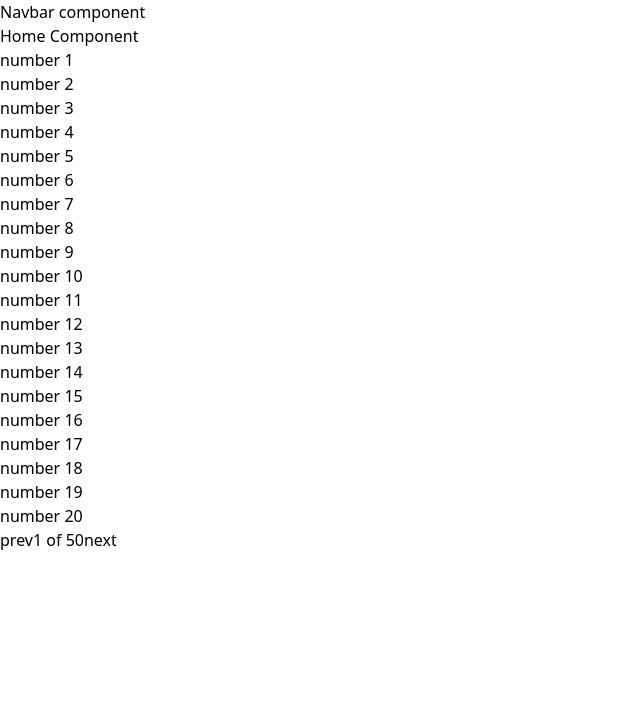
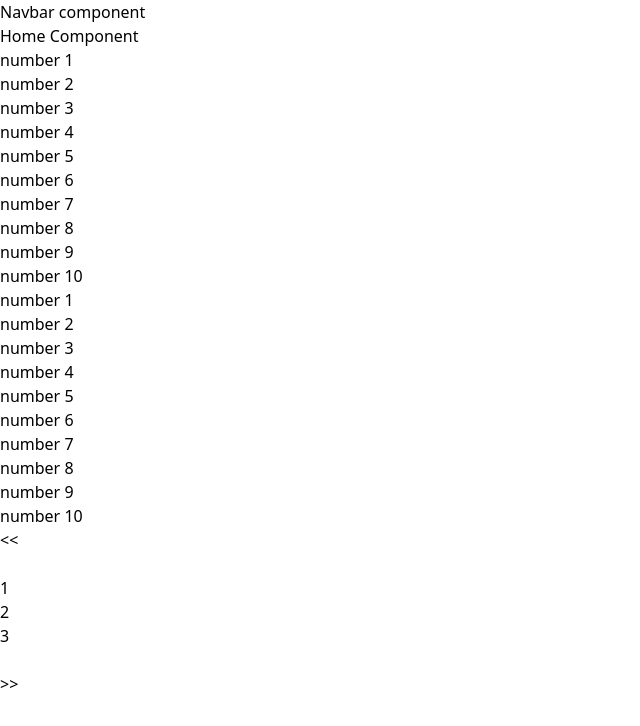
Before and after one commit to vatsal-bhatti/Boiler-plates, a React (Vite) app: page / in a window 1280 px wide. Shown: the top 726 px of the page, without its empty margins (0-640 px from the left). Built offline with nearby package versions, Linux system fonts and the light colour scheme.

Commit message:
[REFACTOR]:pagination ui enhanced and code optimized and clened

```diff
--- a/src/components/Home.jsx
+++ b/src/components/Home.jsx
@@ -20,7 +20,7 @@ console.log(displayArray);
   return (<div>Home Component
 
 
-<Pagination data={displayArray}  recordsPerPage={20}/>
+<Pagination data={displayArray}  recordsPerPage={10}/>
 
 
 
--- a/src/components/common/Pagination/Pagination.jsx
+++ b/src/components/common/Pagination/Pagination.jsx
@@ -1,39 +1,195 @@
-import React, {  useState } from 'react'
-import { Button } from '../Button'
+import React, { useState } from "react";
+import { twMerge } from "tailwind-merge";
+import { Button } from "../Button";
 
-function Pagination({children,recordsPerPage,data}) {
-const [currentPage,setCurrentPage] = useState(1)
+function Pagination({ recordsPerPage, data }) {
+  const [currentPage, setCurrentPage] = useState(1);
 
-const lastIndex = currentPage*recordsPerPage
-    const firstIndex = lastIndex - recordsPerPage
-    const lastPage = data.length/recordsPerPage;
-console.log(typeof recordsPerPage);
-function prevPage () {
-    {currentPage !== 1 ?setCurrentPage(currentPage-1):null}
+  const lastIndex = currentPage * recordsPerPage;
+  const firstIndex = lastIndex - recordsPerPage;
+  const lastPage = Math.ceil(data.length / recordsPerPage);
 
-}
-function nextPage () {
-    {currentPage !== lastPage ?setCurrentPage(currentPage+1):null}
-    }
+  function prevPage() {
+    setCurrentPage((currentPage) =>
+      currentPage !== 1 ? currentPage - 1 : currentPage
+    );
+  }
+
+  function nextPage() {
+    setCurrentPage((currentPage) =>
+      currentPage !== Math.ceil(lastPage) ? currentPage + 1 : currentPage
+    );
+  }
+
+  const PageNumber = ({ pageNumber, style }) => {
     return (
+      <div
+        onClick={() => setCurrentPage(pageNumber)}
+        className={twMerge(
+          "h-10 px-5 flex justify-center items-center text-green-600 transition-colors duration-150 focus:shadow-outline  cursor-pointer",
+          style
+        )}
+      >
+        {pageNumber}
+      </div>
+    );
+  };
 
-    <div>
+  return (
+    <>
+      <div>
+        {data && data.length ? (
+          data
+            .slice(firstIndex, lastIndex)
+            .map((number, index) => <div key={index + 1}>number {number}</div>)
+        ) : (
+          <div>no data in children</div>
+        )}
 
-      {data && data.length?(data.slice(firstIndex,lastIndex).map((number,index)=>
+        <div className="bg-white p-4 flex items-center flex-wrap">
+          <nav aria-label="Page navigation">
+            {data && data.length ? (
+              data
+                .slice(firstIndex, lastIndex)
+                .map((number, index) => (
+                  <div key={index + 1}>number {number}</div>
+                ))
+            ) : (
+              <div>no data in children</div>
+            )}
+            <ul className="inline-flex">
+              <li>
+                <Button
+                  onClick={() => setCurrentPage(1)}
+                  buttonStyle={`h-10 px-5 text-${
+                    currentPage === 1 ? "white" : "green-600"
+                  } font-bold transition-colors duration-150 rounded-l-lg focus:shadow-outline ${
+                    currentPage === 1
+                      ? "bg-gray-300 cursor-not-allowed"
+                      : "bg-green-200 hover:bg-green-600 hover:text-white"
+                  }`}
+                >
+                  &lt;&lt;
+                </Button>
+              </li>
+              <li>
+                <Button
+                  onClick={prevPage}
+                  buttonStyle={`h-10 px-5 text-${
+                    currentPage === 1 ? "white" : "green-600"
+                  } transition-colors duration-150 focus:shadow-outline ${
+                    currentPage === 1
+                      ? "bg-gray-300 cursor-not-allowed border-l-[0.1px] border-white"
+                      : "hover:bg-green-100"
+                  }`}
+                >
+                  <svg className="w-4 h-4 fill-current" viewBox="0 0 20 20">
+                    <path d="M12.707 5.293a1 1 0 010 1.414L9.414 10l3.293 3.293a1 1 0 01-1.414 1.414l-4-4a1 1 0 010-1.414l4-4a1 1 0 011.414 0z" />
+                  </svg>
+                </Button>
+              </li>
 
- (
-<div key={index+1}>number {number}</div>)
-)):(<div>no data in children</div>)}
+              {currentPage === 1 ? (
+                <>
+                  <li>
+                    <PageNumber
+                      pageNumber={currentPage}
+                      style="text-white bg-green-600 cursor-default border border-r-0 border-green-600 "
+                    />
+                  </li>
+                  <li>
+                    <PageNumber
+                      pageNumber={currentPage + 1}
+                      style="hover:bg-green-100"
+                    />
+                  </li>
+                  <li>
+                  <PageNumber
+                      pageNumber={currentPage + 2}
+                      style="hover:bg-green-100"
+                    />
+                  </li>
+                </>
+              ) : currentPage === lastPage ? (
+                <>
+                  <li>
+                  <PageNumber
+                      pageNumber={currentPage - 2}
+                      style="hover:bg-green-100"
+                    />
+                  </li>
+                  <li>
+                  <PageNumber
+                      pageNumber={currentPage - 1}
+                      style="hover:bg-green-100"
+                    />
+                  </li>
+                  <li>
+                  <PageNumber
+                      pageNumber={currentPage}
+                      style="text-white bg-green-600 cursor-default border border-r-0 border-green-600 "
+                    />
+                  </li>
+                </>
+              ) : (
+                <>
+                  <li>
+                  <PageNumber
+                      pageNumber={currentPage - 1}
+                      style="hover:bg-green-100"
+                    />
+                  </li>
+                  <li>
+                  <PageNumber
+                      pageNumber={currentPage}
+                      style="text-white bg-green-600 cursor-default border border-r-0 border-green-600 "
+                    />
+                  </li>
+                  <li>
+                  <PageNumber
+                      pageNumber={currentPage + 1}
+                      style="hover:bg-green-100"
+                    />
+                  </li>
+                </>
+              )}
 
-
-
-
-<Button variant='primary' onClick={prevPage}>prev</Button>
-{currentPage} of {lastPage}
-<Button variant='primary' onClick={nextPage}>next</Button>
-
-    </div>
-  )
+              <li>
+                <Button
+                  onClick={nextPage}
+                  buttonStyle={`h-10 px-5 text-${
+                    currentPage === lastPage ? "white" : "green-600"
+                  } transition-colors duration-150 ${
+                    currentPage === lastPage
+                      ? "bg-gray-300 cursor-not-allowed border-r-[0.1px] border-white"
+                      : "bg-white focus:shadow-outline hover:bg-green-100"
+                  }`}
+                >
+                  <svg className="w-4 h-4 fill-current" viewBox="0 0 20 20">
+                    <path d="M7.293 14.707a1 1 0 010-1.414L10.586 10 7.293 6.707a1 1 0 011.414-1.414l4 4a1 1 0 010 1.414l-4 4a1 1 0 01-1.414 0z" />
+                  </svg>
+                </Button>
+              </li>
+              <li>
+                <Button
+                  onClick={() => setCurrentPage(lastPage)}
+                  buttonStyle={`h-10 px-5 text-${
+                    currentPage === lastPage ? "white" : "green-600"
+                  } font-bold transition-colors duration-150 rounded-r-lg focus:shadow-outline ${
+                    currentPage === lastPage
+                      ? "bg-gray-300 cursor-not-allowed "
+                      : "bg-green-200 hover:bg-green-600 hover:text-white"
+                  }`}
+                >
+                  &gt;&gt;
+                </Button>
+              </li>
+            </ul>
+          </nav>
+        </div>
+      </div>
+    </>
+  );
 }
 
-export default Pagination
+export default Pagination;
```
